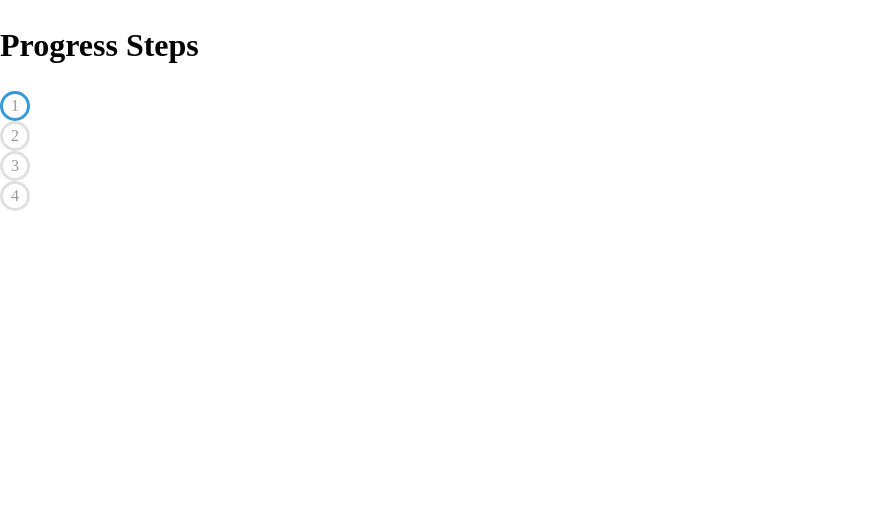
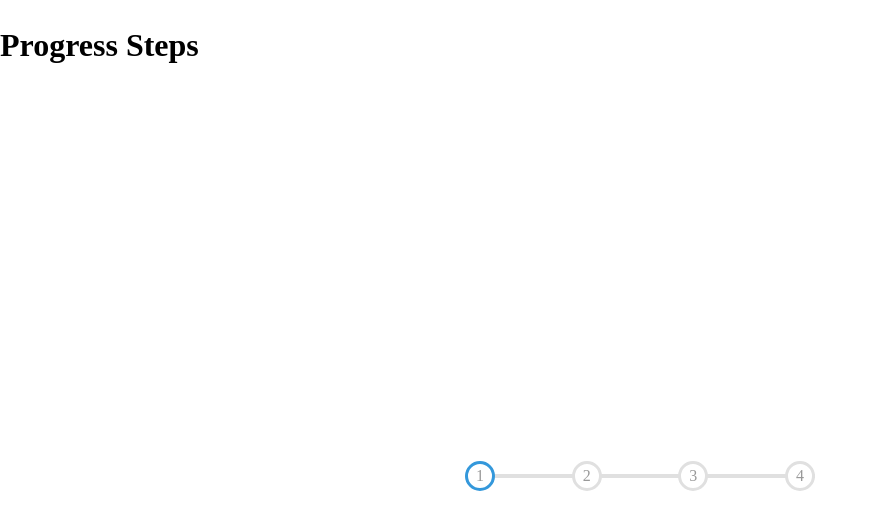
Before and after one commit to mitsu0616/frontend-learning, a Vue app: page /progress-steps in a window 1280 px wide. Shown: the top 530 px of the page, without its empty margins (0-878 px from the left). Built offline with nearby package versions, Linux system fonts and the light colour scheme.

Commit message:
Progress Barの実装

```diff
--- a/src/components/ProgressSteps/StepBar.vue
+++ b/src/components/ProgressSteps/StepBar.vue
@@ -5,11 +5,46 @@ import StepCircle from "./StepCircle.vue"
 <template>
   <div class="container">
     <div class="progress"></div>
-    <StepCircle number="1" active="true"/>
+    <StepCircle number="1"/>
     <StepCircle number="2"/>
     <StepCircle number="3"/>
     <StepCircle number="4"/>
   </div>
 </template>
 
-<style lang="scss" scoped></style>
+<style lang="scss" scoped>
+$line-border-fill: #3498db;
+$line-border-empty: #e0e0e0;
+.container {
+  display: flex;
+  justify-content: space-between;
+  position: relative;
+  margin-bottom: 30px;
+  max-width: 100%;
+  width: 350px;
+
+  ::before {
+    content: '';
+    background-color: $line-border-empty;
+    position: absolute;
+    top: 50%;
+    left: 0;
+    transform: translateY(-50%);
+    height: 4px;
+    width: 100%;
+    z-index: -1;
+  }
+
+  .progress {
+    background-color: $line-border-fill;
+    position: absolute;
+    top: 50%;
+    left: 0;
+    transform: translateY(-50%);
+    height: 4px;
+    width: 0%;
+    z-index: -1;
+    transition: 0.4s ease;;
+  }
+}
+</style>
--- a/src/components/ProgressSteps/StepCircle.vue
+++ b/src/components/ProgressSteps/StepCircle.vue
@@ -1,13 +1,25 @@
 <script setup>
+import { ref, onMounted } from "vue";
+import { useProgressStepsStore } from "../../store/progressSteps";
+
 const props = defineProps({
   number: Number,
-  active: Boolean,
 });
 
+const store = useProgressStepsStore();
+
+const active = ref(false);
+
+// 初回表示時にactiveを更新
+onMounted(() => {
+  if (store.stepNumber >= props.number) {
+    active.value = true;
+  }
+});
 </script>
 
 <template>
-  <div class="circle" :class="{ active: props.active }">{{ props.number }}</div>
+  <div class="circle" :class="{ active }">{{ props.number }}</div>
 </template>
 
 <style lang="scss" scoped>
--- /dev/null
+++ b/src/store/progressSteps.js
@@ -0,0 +1,20 @@
+import { ref, computed } from "vue";
+import { defineStore } from "pinia";
+
+export const useProgressStepsStore = defineStore("progressSteps", () => {
+  const stepNumber = ref(1);
+
+  const addStepNumber = () => {
+    if (stepNumber.value < 4) {
+      stepNumber++;
+    }
+  };
+
+  const subStepNumber = () => {
+    if (stepNumber.value > 1) {
+      stepNumber--;
+    }
+  };
+
+  return { stepNumber, addStepNumber, subStepNumber };
+});
--- a/src/views/ProgressSteps.vue
+++ b/src/views/ProgressSteps.vue
@@ -14,4 +14,19 @@ import Button from "../components/ProgressSteps/Button.vue"
   </div>
 </template>
 
-<style lang="scss" scoped></style>
+<style lang="scss" scoped>
+.page {
+  box-sizing: border-box;
+  // background-color: #fff;
+  display: flex;
+  align-items: center;
+  justify-content: center;
+  height: 100vh;
+  overflow: hidden;
+  margin: 0;
+
+  .container {
+    text-align: center;
+  }
+}
+</style>
```
